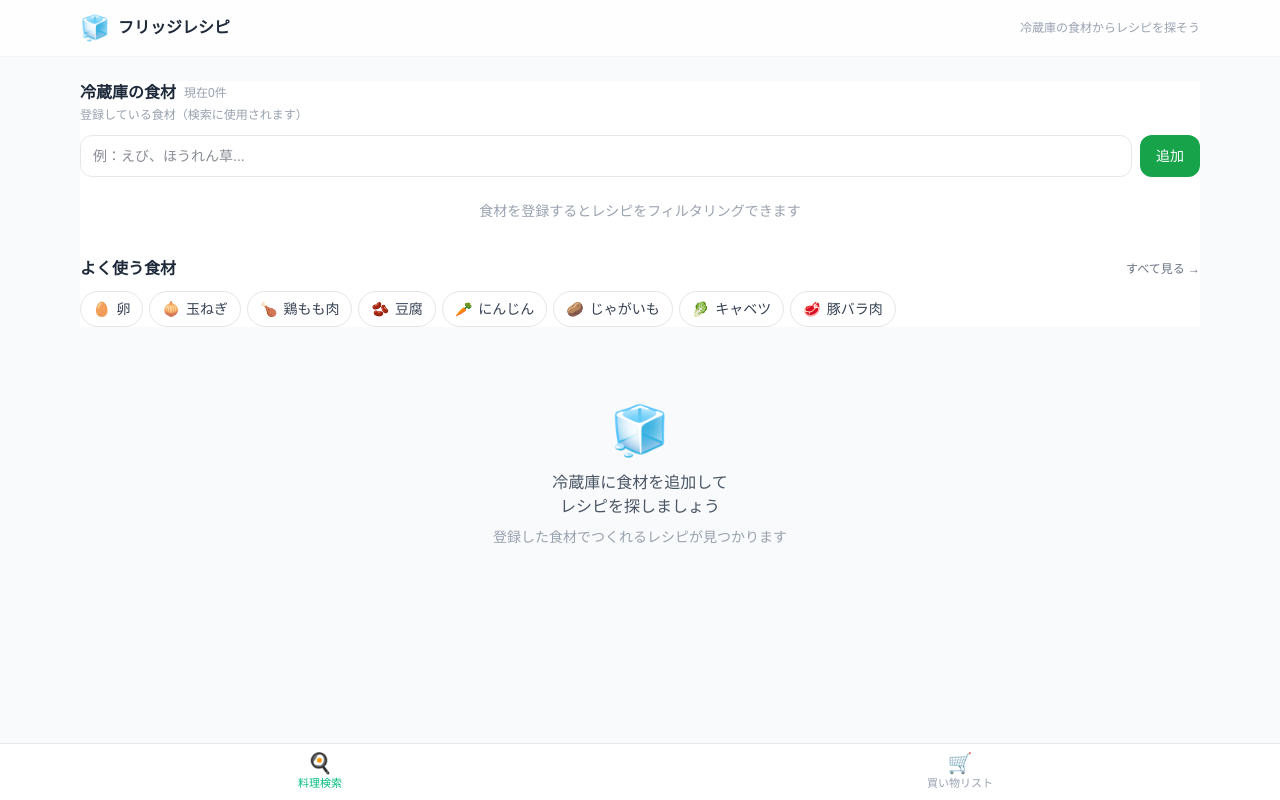
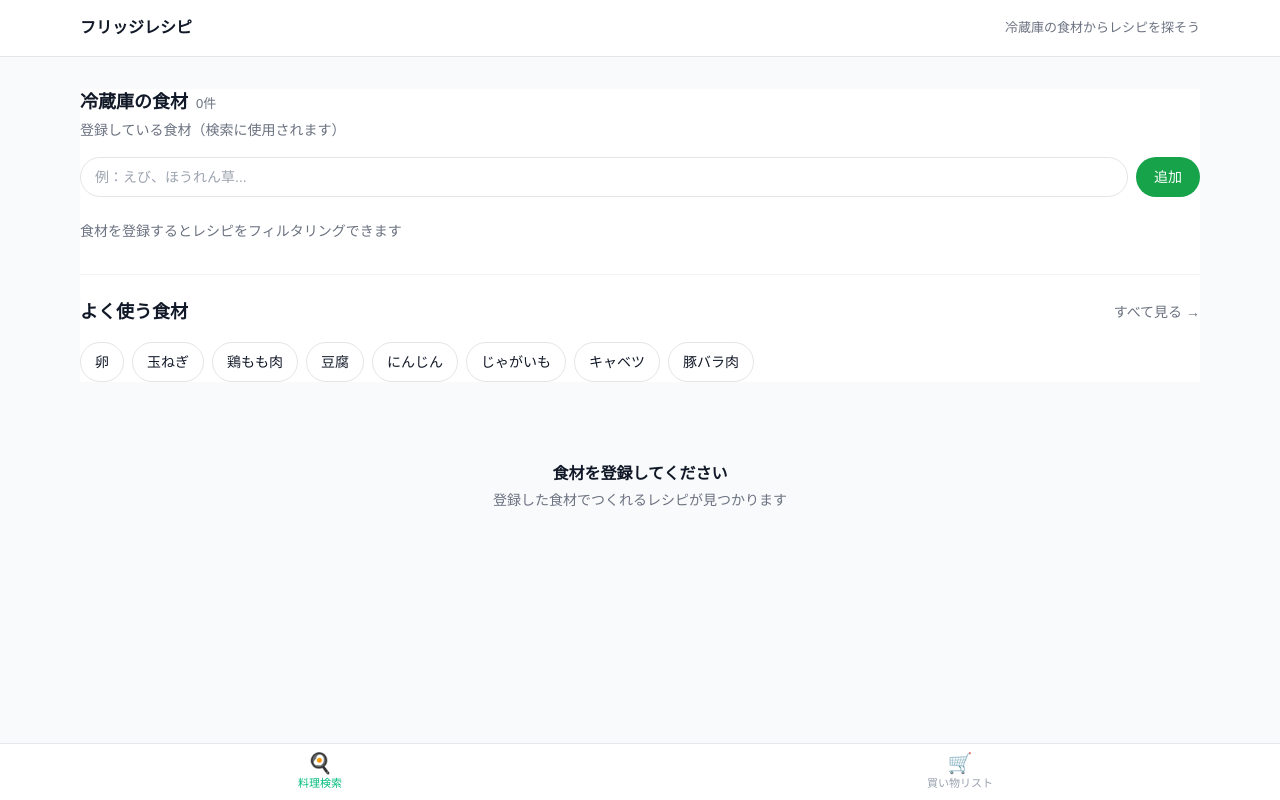
Before and after one commit to kusumegi-ud/fridge-web, a Next.js app: page / in a window 1280 px wide. Built offline with nearby package versions, Linux system fonts and the light colour scheme.

Commit message:
UI改善：Google系ミニマルデザインへ統一

```diff
--- a/src/app/page.tsx
+++ b/src/app/page.tsx
@@ -23,7 +23,6 @@ export default function Home() {
   const hasIngredients = myIngredientNames.length > 0;
   const filtered = filterRecipes(recipes, myIngredientNames, filter);
 
-  // 食材が0件になったらレシピ一覧を閉じる
   useEffect(() => {
     if (!hasIngredients) setShowRecipes(false);
   }, [hasIngredients]);
@@ -32,14 +31,14 @@ export default function Home() {
     return (
       <main className="max-w-3xl mx-auto px-4 py-8">
         <div className="flex items-center justify-center h-40">
-          <p className="text-gray-400">読み込み中...</p>
+          <p className="text-[14px] text-[#6B7280]">読み込み中...</p>
         </div>
       </main>
     );
   }
 
   return (
-    <main className="max-w-3xl mx-auto px-3 py-4 space-y-4 lg:max-w-6xl lg:px-4 lg:py-6 lg:space-y-6">
+    <main className="max-w-3xl mx-auto px-4 py-6 space-y-6 lg:max-w-6xl lg:py-8">
       <IngredientManager
         ingredients={ingredients}
         onAdd={addIngredient}
@@ -50,10 +49,8 @@ export default function Home() {
       {/* 食材なし：空状態 */}
       {!hasIngredients && (
         <div className="flex flex-col items-center justify-center py-14 text-center">
-          <span className="text-5xl mb-4">🧊</span>
-          <p className="text-gray-600 font-medium text-base">冷蔵庫に食材を追加して</p>
-          <p className="text-gray-600 font-medium text-base">レシピを探しましょう</p>
-          <p className="text-sm text-gray-400 mt-2">登録した食材でつくれるレシピが見つかります</p>
+          <p className="text-[16px] font-semibold text-[#111827] mb-1">食材を登録してください</p>
+          <p className="text-[14px] text-[#6B7280]">登録した食材でつくれるレシピが見つかります</p>
         </div>
       )}
 
@@ -61,7 +58,7 @@ export default function Home() {
       {hasIngredients && !showRecipes && (
         <button
           onClick={() => setShowRecipes(true)}
-          className="w-full py-4 bg-[#16A34A] active:bg-green-800 text-white font-bold text-base rounded-2xl transition-colors"
+          className="w-full h-12 bg-[#16A34A] active:bg-green-800 text-white text-[15px] font-semibold rounded-full transition-colors"
         >
           レシピを検索する
         </button>
@@ -69,7 +66,7 @@ export default function Home() {
 
       {/* 食材あり・検索後：フィルター + レシピ一覧 */}
       {hasIngredients && showRecipes && (
-        <div className="flex flex-col lg:flex-row gap-4 lg:gap-6 items-start">
+        <div className="flex flex-col lg:flex-row gap-6 items-start">
           <aside className="w-full lg:w-64 shrink-0">
             <FilterPanel
               filter={filter}
@@ -79,8 +76,8 @@ export default function Home() {
             />
           </aside>
           <section className="flex-1 min-w-0 w-full">
-            <p className="text-sm text-gray-500 mb-3">
-              <span className="font-medium text-[#16A34A]">{myIngredientNames.length}種類</span>の食材をもとにソートしています
+            <p className="text-[14px] text-[#6B7280] mb-4">
+              <span className="font-medium text-[#111827]">{myIngredientNames.length}種類</span>の食材をもとにソートしています
             </p>
             <RecipeList recipes={filtered} myIngredients={myIngredientNames} />
           </section>
--- a/src/components/FilterPanel.tsx
+++ b/src/components/FilterPanel.tsx
@@ -12,17 +12,17 @@ interface Props {
 }
 
 const CATEGORY_LABELS: { key: CategoryFilter; label: string }[] = [
-  { key: 'all', label: 'すべて' },
+  { key: 'all',      label: 'すべて' },
   { key: 'japanese', label: '和食' },
-  { key: 'western', label: '洋食' },
-  { key: 'chinese', label: '中華' },
+  { key: 'western',  label: '洋食' },
+  { key: 'chinese',  label: '中華' },
 ];
 
 const COOK_TIME_OPTIONS: { key: CookTimeFilter; label: string }[] = [
-  { key: 'any', label: 'すべて' },
-  { key: 'under15', label: '15分以内' },
-  { key: 'under30', label: '30分以内' },
-  { key: 'over30', label: '30分以上' },
+  { key: 'any',      label: 'すべて' },
+  { key: 'under15',  label: '15分以内' },
+  { key: 'under30',  label: '30分以内' },
+  { key: 'over30',   label: '30分以上' },
 ];
 
 export default function FilterPanel({ filter, onChange, total, filtered }: Props) {
@@ -32,55 +32,55 @@ export default function FilterPanel({ filter, onChange, total, filtered }: Props
     filter.category !== 'all' || filter.cookTime !== 'any' || filter.search !== '';
 
   return (
-    <div className="bg-white rounded-2xl shadow-sm border border-gray-100">
+    <div className="bg-white border border-[#E5E5E5] rounded-2xl">
       {/* モバイル用トグルヘッダー */}
       <button
         className="w-full flex items-center justify-between px-4 py-3 lg:hidden"
         onClick={() => setIsOpen(!isOpen)}
         aria-expanded={isOpen}
       >
-        <span className="font-semibold text-gray-700 text-sm flex items-center gap-2">
+        <span className="text-[14px] font-semibold text-[#111827] flex items-center gap-2">
           絞り込み
           {hasActiveFilter && (
-            <span className="inline-block w-2 h-2 rounded-full bg-emerald-500" />
+            <span className="inline-block w-1.5 h-1.5 rounded-full bg-[#16A34A]" />
           )}
         </span>
-        <span className="flex items-center gap-2 text-xs text-gray-400">
+        <span className="flex items-center gap-2 text-[13px] text-[#6B7280]">
           <span>{filtered}/{total}件</span>
-          <span className="text-gray-300">{isOpen ? '▲' : '▼'}</span>
+          <span>{isOpen ? '▲' : '▼'}</span>
         </span>
       </button>
 
       {/* フィルター本体 */}
-      <div className={`p-4 space-y-4 lg:block ${isOpen ? 'block' : 'hidden'}`}>
+      <div className={`p-4 space-y-5 lg:block ${isOpen ? 'block' : 'hidden'}`}>
         {/* キーワード検索 */}
         <div>
-          <label className="block text-xs font-semibold text-gray-500 mb-2 uppercase tracking-wide">
+          <p className="text-[12px] font-semibold text-[#6B7280] mb-2 uppercase tracking-wide">
             キーワード
-          </label>
+          </p>
           <input
             type="text"
             value={filter.search}
             onChange={(e) => onChange({ ...filter, search: e.target.value })}
             placeholder="料理名・食材で検索"
-            className="w-full px-3 py-2.5 text-sm border border-gray-200 rounded-xl focus:outline-none focus:ring-2 focus:ring-emerald-400"
+            className="w-full h-10 px-[14px] text-[14px] text-[#111827] placeholder:text-[#9CA3AF] border border-[#E5E5E5] rounded-full focus:outline-none focus:border-[#16A34A] transition-colors"
           />
         </div>
 
         {/* カテゴリ */}
         <div>
-          <label className="block text-xs font-semibold text-gray-500 mb-2 uppercase tracking-wide">
+          <p className="text-[12px] font-semibold text-[#6B7280] mb-2 uppercase tracking-wide">
             カテゴリ
-          </label>
-          <div className="grid grid-cols-2 gap-1.5">
+          </p>
+          <div className="flex flex-wrap gap-2">
             {CATEGORY_LABELS.map(({ key, label }) => (
               <button
                 key={key}
                 onClick={() => onChange({ ...filter, category: key })}
-                className={`py-2 text-sm rounded-xl border transition-colors ${
+                className={`h-9 px-[14px] text-[14px] font-medium rounded-full border transition-colors ${
                   filter.category === key
-                    ? 'bg-emerald-500 border-emerald-500 text-white font-medium'
-                    : 'bg-white border-gray-200 text-gray-600 active:bg-gray-50'
+                    ? 'border-[#16A34A] text-[#16A34A] bg-white'
+                    : 'border-[#E5E5E5] text-[#111827] bg-white active:border-[#D1D5DB]'
                 }`}
               >
                 {label}
@@ -91,18 +91,18 @@ export default function FilterPanel({ filter, onChange, total, filtered }: Props
 
         {/* 調理時間 */}
         <div>
-          <label className="block text-xs font-semibold text-gray-500 mb-2 uppercase tracking-wide">
+          <p className="text-[12px] font-semibold text-[#6B7280] mb-2 uppercase tracking-wide">
             調理時間
-          </label>
-          <div className="grid grid-cols-2 gap-1.5">
+          </p>
+          <div className="flex flex-wrap gap-2">
             {COOK_TIME_OPTIONS.map(({ key, label }) => (
               <button
                 key={key}
                 onClick={() => onChange({ ...filter, cookTime: key })}
-                className={`py-2 text-sm rounded-xl border transition-colors ${
+                className={`h-9 px-[14px] text-[14px] font-medium rounded-full border transition-colors ${
                   filter.cookTime === key
-                    ? 'bg-emerald-500 border-emerald-500 text-white font-medium'
-                    : 'bg-white border-gray-200 text-gray-600 active:bg-gray-50'
+                    ? 'border-[#16A34A] text-[#16A34A] bg-white'
+                    : 'border-[#E5E5E5] text-[#111827] bg-white active:border-[#D1D5DB]'
                 }`}
               >
                 {label}
@@ -111,11 +111,9 @@ export default function FilterPanel({ filter, onChange, total, filtered }: Props
           </div>
         </div>
 
-        {/* 件数表示（デスクトップのみ） */}
-        <p className="text-xs text-gray-400 pt-1 border-t border-gray-100 hidden lg:block">
-          {filtered === total
-            ? `全 ${total} 件`
-            : `${total} 件中 ${filtered} 件を表示中`}
+        {/* 件数（デスクトップのみ） */}
+        <p className="text-[13px] text-[#6B7280] pt-2 border-t border-[#F3F4F6] hidden lg:block">
+          {filtered === total ? `全 ${total} 件` : `${total} 件中 ${filtered} 件`}
         </p>
       </div>
     </div>
--- a/src/components/Header.tsx
+++ b/src/components/Header.tsx
@@ -2,13 +2,12 @@ import Link from 'next/link';
 
 export default function Header() {
   return (
-    <header className="sticky top-0 z-50 bg-white/80 backdrop-blur-md border-b border-gray-100">
+    <header className="sticky top-0 z-50 bg-white border-b border-[#E5E5E5]">
       <div className="max-w-6xl mx-auto px-4 h-14 flex items-center justify-between">
-        <Link href="/" className="flex items-center gap-2 font-bold text-gray-800 hover:text-emerald-600 transition-colors">
-          <span className="text-2xl">🧊</span>
-          <span>フリッジレシピ</span>
+        <Link href="/" className="text-[16px] font-semibold text-[#111827] hover:text-[#16A34A] transition-colors">
+          フリッジレシピ
         </Link>
-        <p className="text-xs text-gray-400 hidden sm:block">冷蔵庫の食材からレシピを探そう</p>
+        <p className="text-[13px] text-[#6B7280] hidden sm:block">冷蔵庫の食材からレシピを探そう</p>
       </div>
     </header>
   );
--- a/src/components/IngredientManager.tsx
+++ b/src/components/IngredientManager.tsx
@@ -11,26 +11,10 @@ interface Props {
 }
 
 const COMMON_INGREDIENTS = [
-  { name: '卵',       icon: '🥚' },
-  { name: '玉ねぎ',   icon: '🧅' },
-  { name: '鶏もも肉', icon: '🍗' },
-  { name: '豆腐',     icon: '🫘' },
-  { name: 'にんじん', icon: '🥕' },
-  { name: 'じゃがいも', icon: '🥔' },
-  { name: 'キャベツ', icon: '🥬' },
-  { name: '豚バラ肉', icon: '🥩' },
-  { name: '長ねぎ',   icon: '🌿' },
-  { name: '生姜',     icon: '🌱' },
-  { name: 'にんにく', icon: '🧄' },
-  { name: 'ご飯',     icon: '🍚' },
-  { name: '豚ひき肉', icon: '🥩' },
-  { name: '牛乳',     icon: '🥛' },
-  { name: 'バター',   icon: '🧈' },
-  { name: 'ベーコン', icon: '🥓' },
-  { name: 'もやし',   icon: '🌾' },
-  { name: '鶏むね肉', icon: '🍗' },
-  { name: '豆板醤',   icon: '🌶️' },
-  { name: 'ごま油',   icon: '🫙' },
+  '卵', '玉ねぎ', '鶏もも肉', '豆腐', 'にんじん',
+  'じゃがいも', 'キャベツ', '豚バラ肉', '長ねぎ', '生姜',
+  'にんにく', 'ご飯', '豚ひき肉', '牛乳', 'バター',
+  'ベーコン', 'もやし', '鶏むね肉', '豆板醤', 'ごま油',
 ] as const;
 
 const FRIDGE_INITIAL = 6;
@@ -67,38 +51,38 @@ export default function IngredientManager({ ingredients, onAdd, onRemove, onClea
 
   return (
     <div className="bg-white">
-      {/* ── ① 冷蔵庫の食材 ── */}
+
+      {/* ① 冷蔵庫の食材 */}
       <div className="mb-6">
-        {/* ヘッダー */}
-        <div className="flex items-center justify-between mb-0.5">
-          <div className="flex items-center gap-2">
-            <h2 className="text-base font-bold text-gray-800">冷蔵庫の食材</h2>
-            <span className="text-xs text-gray-400">現在{ingredients.length}件</span>
+        <div className="flex items-center justify-between mb-1">
+          <div className="flex items-baseline gap-2">
+            <h2 className="text-[18px] font-semibold text-[#111827]">冷蔵庫の食材</h2>
+            <span className="text-[13px] text-[#6B7280]">{ingredients.length}件</span>
           </div>
           {ingredients.length > 0 && (
             <button
               onClick={onClear}
-              className="text-xs text-gray-400 hover:text-red-500 transition-colors px-2 py-1"
+              className="text-[13px] text-[#6B7280] hover:text-red-500 transition-colors"
             >
               すべて削除
             </button>
           )}
         </div>
-        <p className="text-xs text-gray-400 mb-3">登録している食材（検索に使用されます）</p>
+        <p className="text-[14px] text-[#6B7280] mb-4">登録している食材（検索に使用されます）</p>
 
         {/* テキスト入力 */}
-        <div className="flex gap-2 mb-3">
+        <div className="flex gap-2 mb-4">
           <input
             type="text"
             value={input}
             onChange={(e) => setInput(e.target.value)}
             onKeyDown={handleKey}
             placeholder="例：えび、ほうれん草..."
-            className="flex-1 min-w-0 px-3 py-2.5 text-sm border border-gray-200 rounded-xl focus:outline-none focus:ring-2 focus:ring-[#16A34A] focus:border-transparent"
+            className="flex-1 min-w-0 h-10 px-[14px] text-[14px] text-[#111827] placeholder:text-[#9CA3AF] border border-[#E5E5E5] rounded-full focus:outline-none focus:border-[#16A34A] transition-colors"
           />
           <button
             onClick={submit}
-            className="shrink-0 px-4 py-2.5 bg-[#16A34A] active:bg-green-800 text-white text-sm font-medium rounded-xl transition-colors"
+            className="shrink-0 h-10 px-[18px] bg-[#16A34A] active:bg-green-800 text-white text-[14px] font-medium rounded-full transition-colors"
           >
             追加
           </button>
@@ -106,21 +90,21 @@ export default function IngredientManager({ ingredients, onAdd, onRemove, onClea
 
         {/* 登録済み食材チップ */}
         {ingredients.length === 0 ? (
-          <p className="text-sm text-gray-400 text-center py-3">
+          <p className="text-[14px] text-[#6B7280] py-2">
             食材を登録するとレシピをフィルタリングできます
           </p>
         ) : (
           <div>
-            <div className="flex flex-wrap gap-1.5">
+            <div className="flex flex-wrap gap-2">
               {displayedFridge.map((ing) => (
                 <span
                   key={ing.id}
-                  className="inline-flex items-center gap-1 px-3 py-1 bg-white text-gray-700 text-sm rounded-full border border-[#E5E5E5]"
+                  className="inline-flex items-center gap-1 h-10 px-[14px] bg-white text-[14px] font-medium text-[#16A34A] rounded-full border border-[#16A34A]"
                 >
                   {ing.name}
                   <button
                     onClick={() => onRemove(ing.id)}
-                    className="ml-0.5 text-gray-400 hover:text-gray-600 leading-none text-base"
+                    className="ml-0.5 text-[#16A34A] opacity-60 hover:opacity-100 leading-none text-[16px]"
                     aria-label={`${ing.name}を削除`}
                   >
                     ×
@@ -131,7 +115,7 @@ export default function IngredientManager({ ingredients, onAdd, onRemove, onClea
             {ingredients.length > FRIDGE_INITIAL && (
               <button
                 onClick={() => setShowAllFridge((v) => !v)}
-                className="mt-2 text-xs text-gray-500 hover:text-gray-700 transition-colors"
+                className="mt-3 text-[14px] text-[#6B7280] hover:text-[#111827] transition-colors"
               >
                 {showAllFridge ? '閉じる' : `＋もっと見る（${ingredients.length - FRIDGE_INITIAL}件）`}
               </button>
@@ -140,45 +124,46 @@ export default function IngredientManager({ ingredients, onAdd, onRemove, onClea
         )}
       </div>
 
-      {/* ── ② よく使う食材 ── */}
+      {/* 区切り線 */}
+      <div className="border-t border-[#F3F4F6] mb-6" />
+
+      {/* ② よく使う食材 */}
       <div>
-        <div className="flex items-center justify-between mb-2.5">
-          <h2 className="text-base font-bold text-gray-800">よく使う食材</h2>
+        <div className="flex items-center justify-between mb-4">
+          <h2 className="text-[18px] font-semibold text-[#111827]">よく使う食材</h2>
           <button
             onClick={() => setShowAllCommon((v) => !v)}
-            className="text-xs text-gray-500 hover:text-gray-700 transition-colors"
+            className="text-[14px] text-[#6B7280] hover:text-[#111827] transition-colors"
           >
             {showAllCommon ? '閉じる' : 'すべて見る →'}
           </button>
         </div>
 
-        <div className="flex flex-wrap gap-1.5">
-          {displayedCommon.map(({ name, icon }) => {
+        <div className="flex flex-wrap gap-2">
+          {displayedCommon.map((name) => {
             const isAdded = addedNames.has(name);
             return (
               <button
                 key={name}
                 onClick={() => handleQuickAdd(name)}
                 className={`
-                  inline-flex items-center gap-1.5
-                  h-9 px-3
+                  inline-flex items-center h-10 px-[14px]
                   rounded-full border
-                  text-sm whitespace-nowrap
-                  bg-white
-                  transition-all duration-150
+                  text-[14px] font-medium whitespace-nowrap
+                  bg-white transition-colors duration-150
                   ${isAdded
                     ? 'border-[#16A34A] text-[#16A34A]'
-                    : 'border-[#E5E5E5] text-gray-700 active:bg-gray-50'
+                    : 'border-[#E5E5E5] text-[#111827] active:border-[#D1D5DB]'
                   }
                 `}
               >
-                <span className="text-sm leading-none">{icon}</span>
-                <span>{name}</span>
+                {name}
               </button>
             );
           })}
         </div>
       </div>
+
     </div>
   );
 }
```
Also changed, not shown: src/app/recipes/[id]/RecipeDetailClient.tsx (+41 -46 lines), src/components/RecipeCard.tsx (+31 -31 lines).
